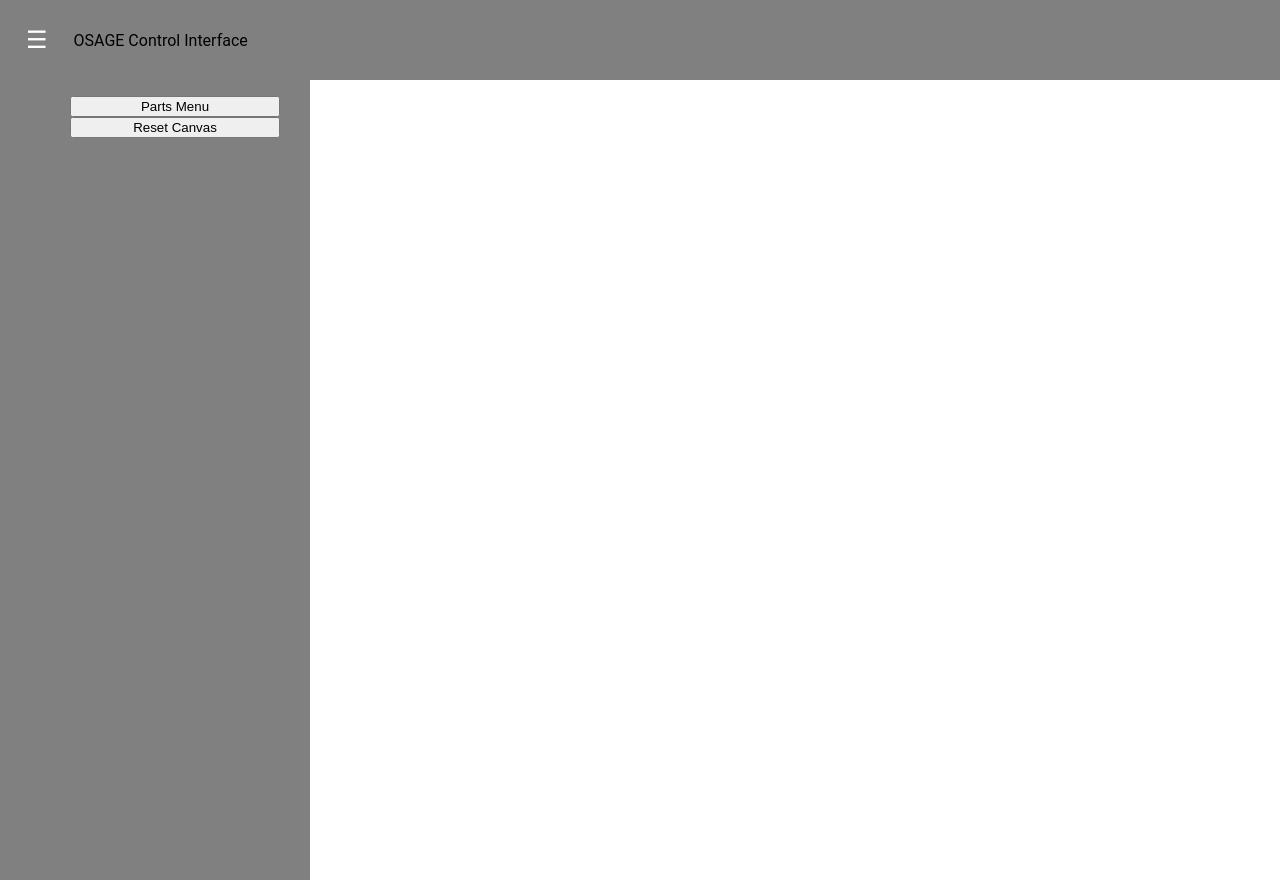
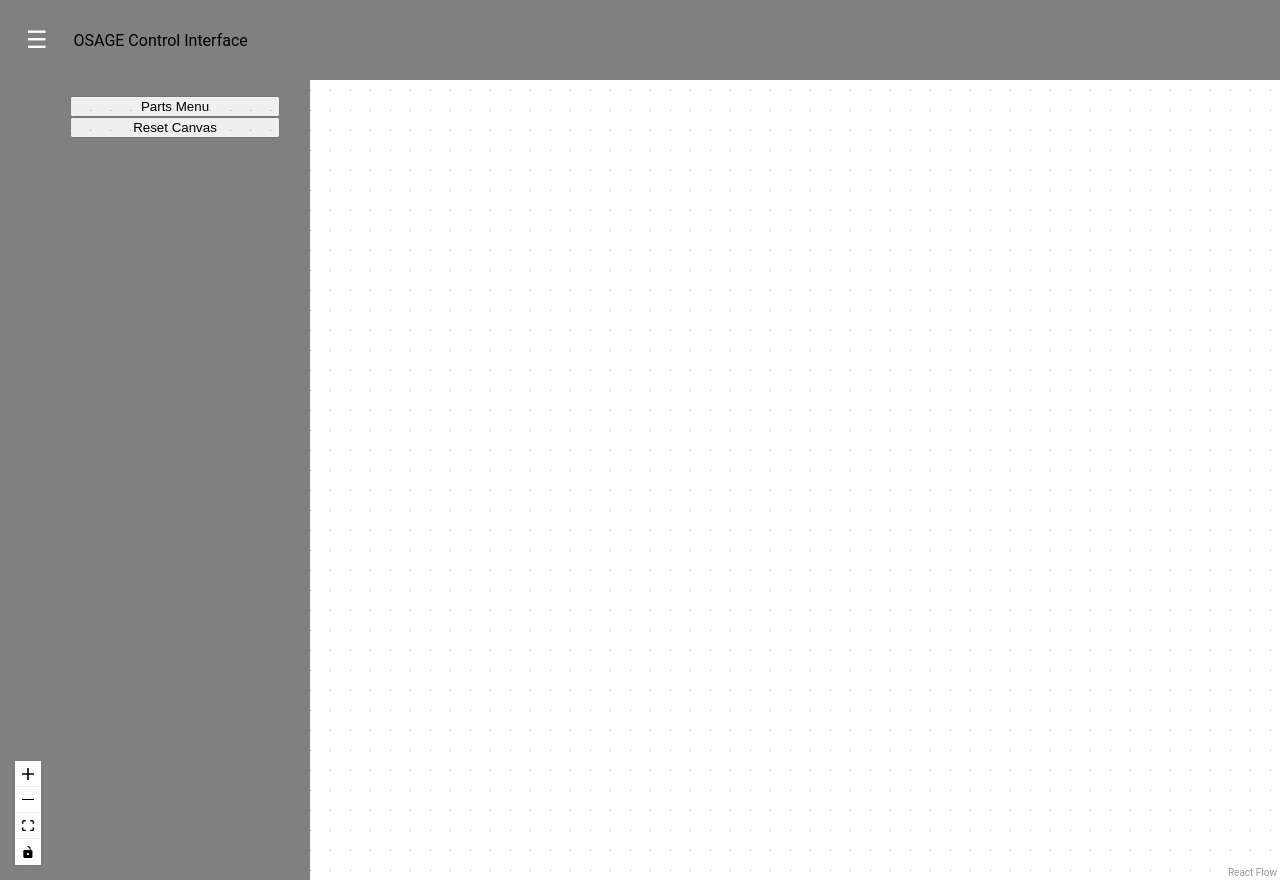
Before and after one commit to MattMacMaster/iGemApplication, a React (Create React App) app in the folder my-app/: page / in a window 1280 px wide. Built offline with nearby package versions, Linux system fonts and the light colour scheme.

Commit message:
Added in an empty flow following the reactflow guide.

```diff
--- a/my-app/src/App.js
+++ b/my-app/src/App.js
@@ -2,7 +2,7 @@ import logo from './logo.svg';
 import './App.css';
 import Sidemenu from './Components/Sidemenu';
 import { useState, useCallback } from 'react';
-import { ReactFlow, applyNodeChanges, applyEdgeChanges, addEdge } from '@xyflow/react';
+import { ReactFlow, applyNodeChanges, applyEdgeChanges, addEdge, Background, Controls } from '@xyflow/react';
 import '@xyflow/react/dist/style.css';
 
 function App() {
@@ -15,6 +15,14 @@ function App() {
       </header>
 
       <Sidemenu isOpen={isMenuOpen} toggleMenu={() => setIsMenuOpen(!isMenuOpen)} />
+
+    <div style = {{ height: '100%', width: '100%' }}>
+      <ReactFlow>
+        <Background />
+        <Controls />
+      </ReactFlow>
+    </div>
+
     </div>
   );
 }
```
